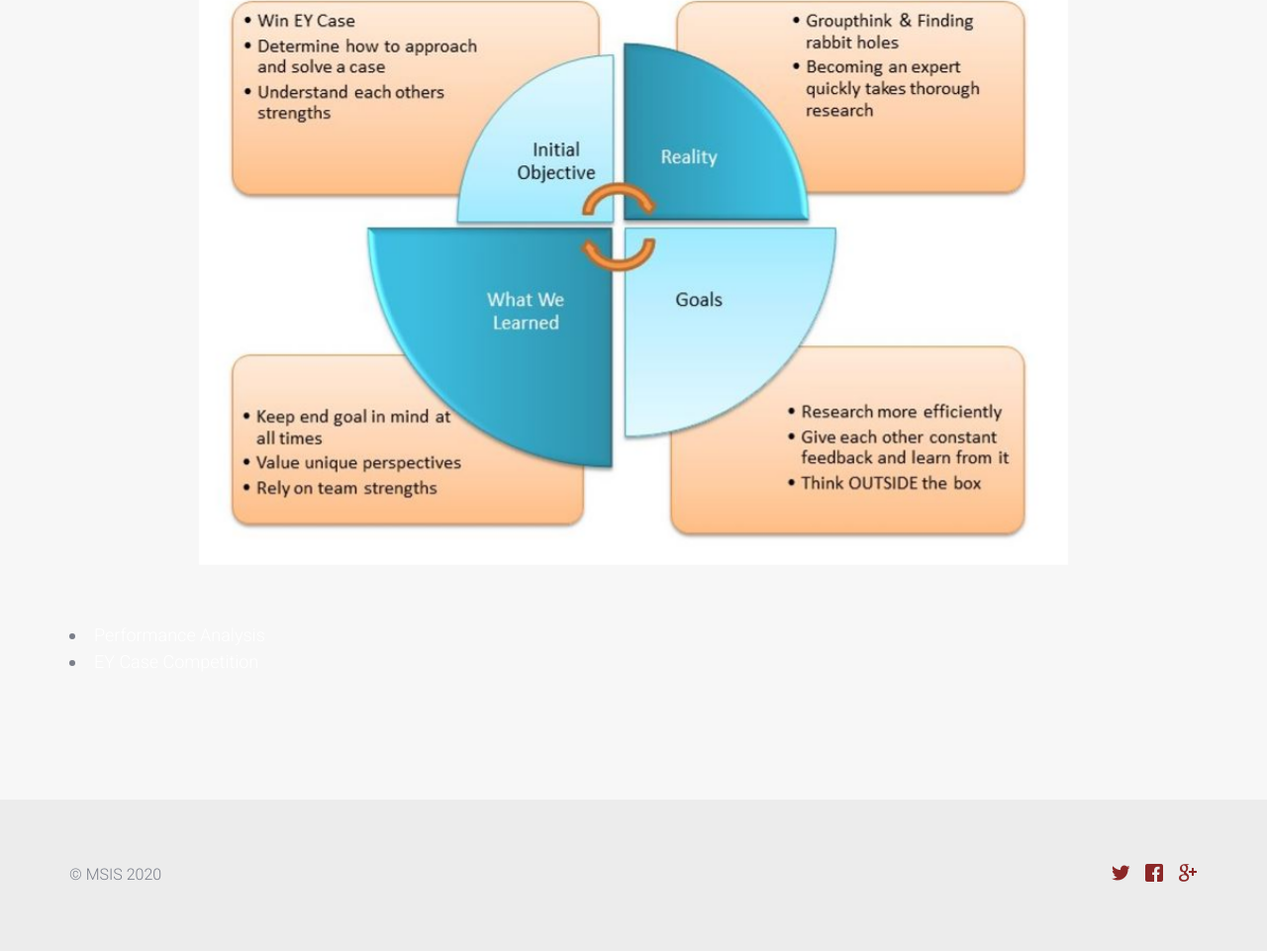
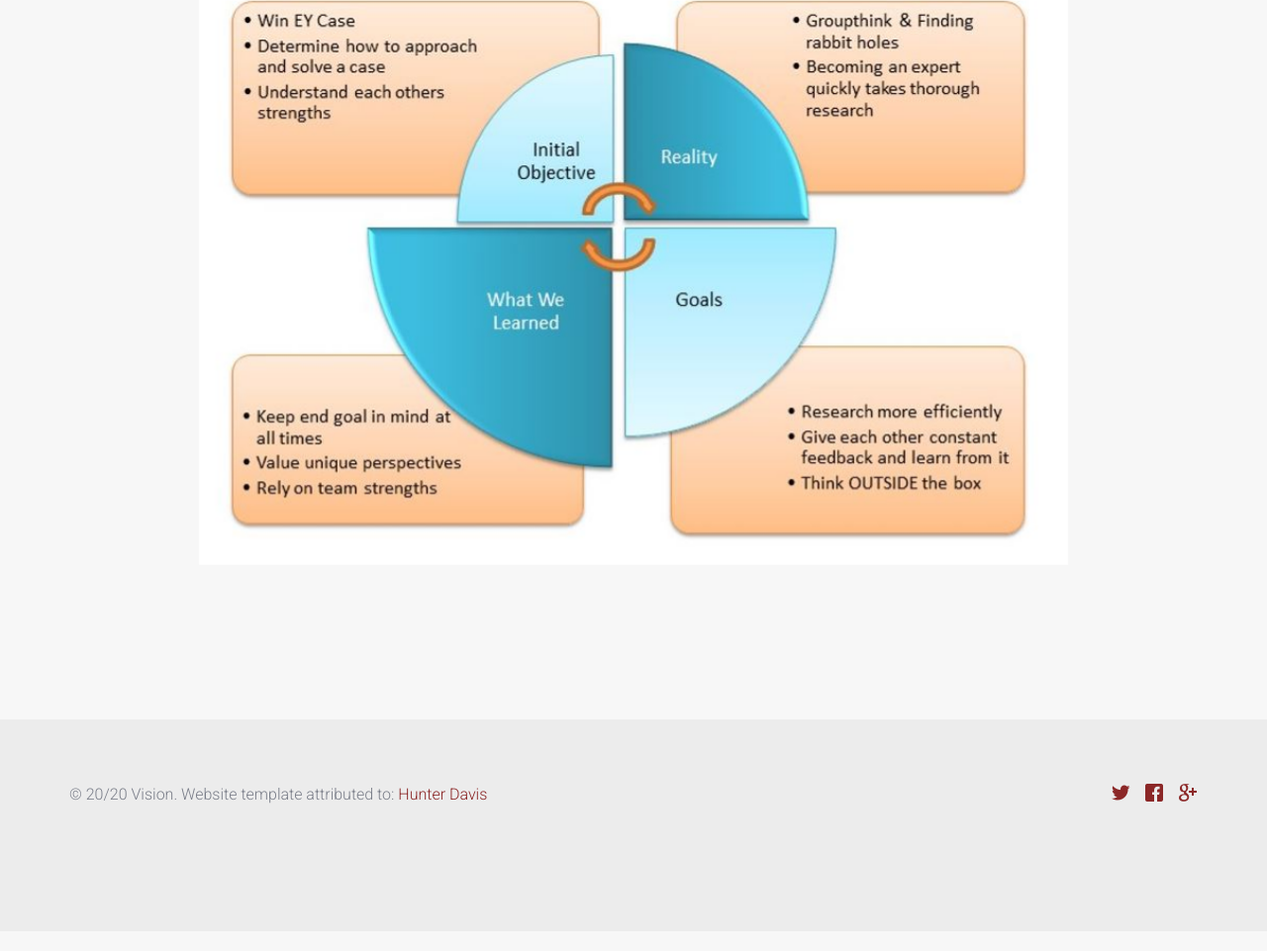
Before and after one commit to stankoc/stankoc.github.io, a plain HTML site: page analysis.html in a window 1280 px wide. Shown: the part 4065-5026 px from the top of the page at 99% size. Drawn offline with Linux system fonts and the light colour scheme; files whose address does not match are found by name.

Commit message:
Final edit on analysis page.

```diff
--- a/analysis.html
+++ b/analysis.html
@@ -124,8 +124,6 @@
 						<img src="images/aar.JPG" alt="no image" class="img-responsive center">
 					</figure>
 				</div>
-<br><li><a href="files/TeamAnalysis.pdf" download>Performance Analysis</a></li>
-<li><a href="files/Team20_EY.pptx" download>EY Case Competition</a></li>
 			</div>
 		</div>
 
@@ -134,7 +132,7 @@
 				<div class="row">
 					<div class="col-md-6 col-sm-6 animate-box">
 						<div class="fh5co-footer-widget">
-							<p>&copy; MSIS 2020 </p>
+							<p>&copy; 20/20 Vision. Website template attributed to: <a href="https://github.com/hundavis/Team34" class="external">Hunter Davis</a></p>
 						</div>
 					</div>
 					<div class="col-md-6 col-sm-6 animate-box">
```
